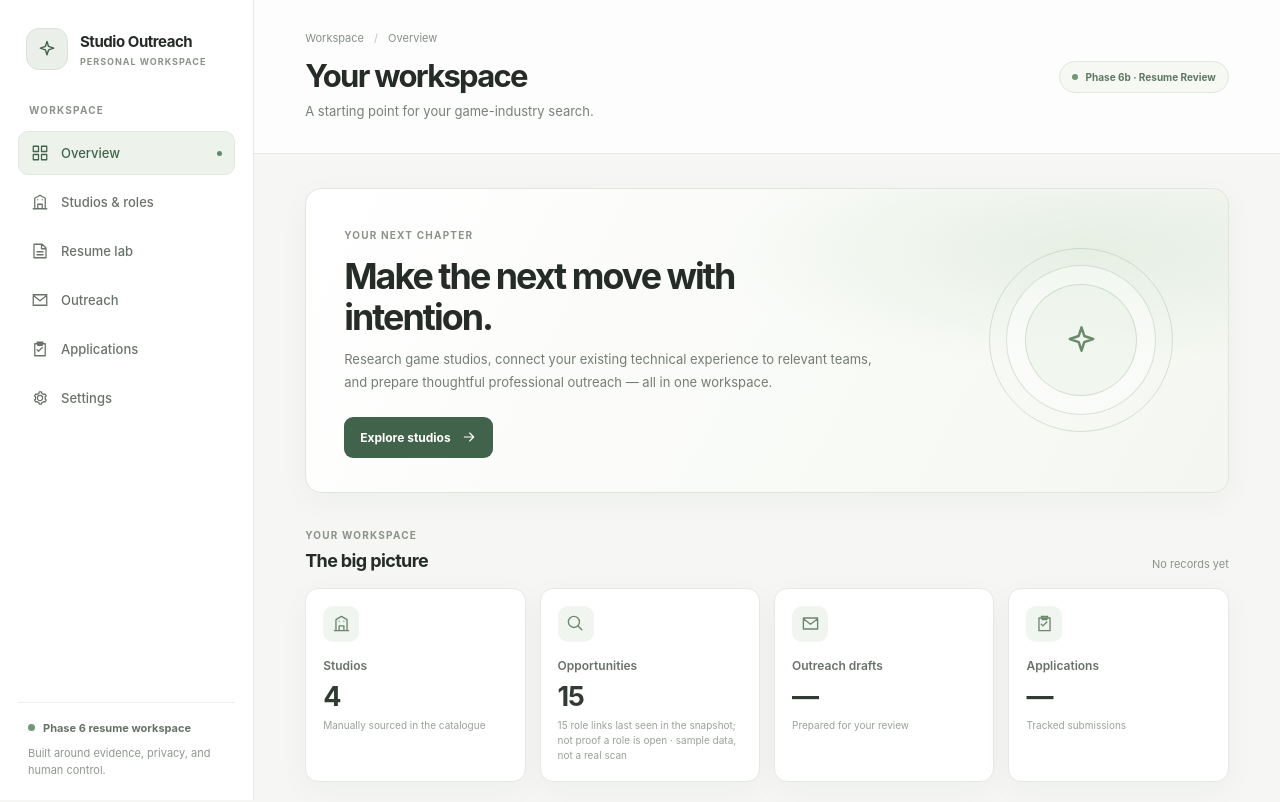
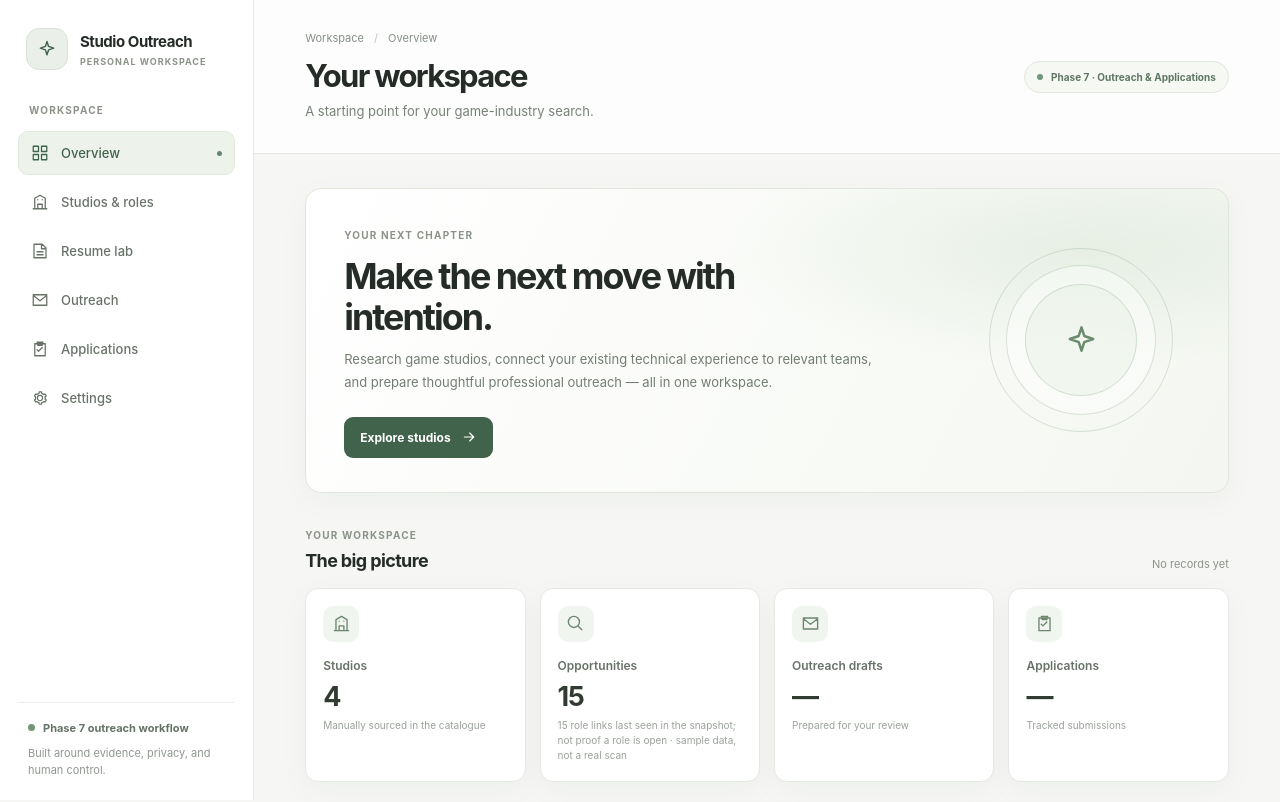
Before and after one commit to hhaitam95/game-industry-outreach-tracker, a React (Vite) app: page / in a window 1280 px wide. Shown: the top 802 px of the page. Built offline with nearby package versions, Linux system fonts and the light colour scheme.

Commit message:
feat(phase7): connect outreach and tracker navigation

```diff
--- a/src/App.tsx
+++ b/src/App.tsx
@@ -231,7 +231,7 @@ export default function App() {
         <div className="sidebar-bottom">
           <div className="sidebar-status">
             <span className="status-dot" />
-            <span>Phase 6 resume workspace</span>
+            <span>Phase 7 outreach workflow</span>
           </div>
           <p>Built around evidence, privacy, and human control.</p>
         </div>
@@ -248,12 +248,12 @@ export default function App() {
           </div>
           <span className="phase-badge">
             <span className="phase-badge-dot" />
-            Phase 6b · Resume Review
+            Phase 7 · Outreach & Applications
           </span>
         </header>
         <div className="page-content">
-          <div hidden={activeItem.id !== "settings"} data-testid="private-data-settings-host">
-            <PrivateDataSettings onProfileChange={setResumeProfile} />
+          <div hidden={!["settings", "outreach", "applications"].includes(activeItem.id)} data-testid="private-data-settings-host">
+            <PrivateDataSettings activePageId={activeItem.id} onProfileChange={setResumeProfile} />
           </div>
           {isOverview ? (
             <OverviewPage onNavigate={setActivePageId} />
@@ -261,7 +261,7 @@ export default function App() {
             <StudioCatalog />
           ) : activeItem.id === "resume" ? (
             <ResumeLab profile={resumeProfile} />
-          ) : activeItem.id === "settings" ? null : (
+          ) : ["settings", "outreach", "applications"].includes(activeItem.id) ? null : (
             <PlaceholderPage pageId={activePageId} onNavigate={setActivePageId} />
           )}
         </div>
```
